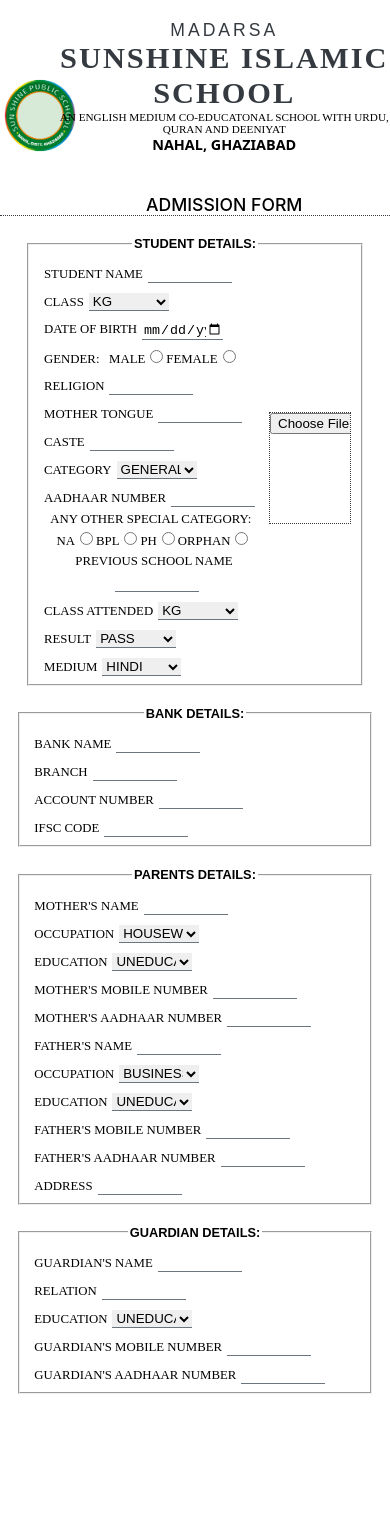
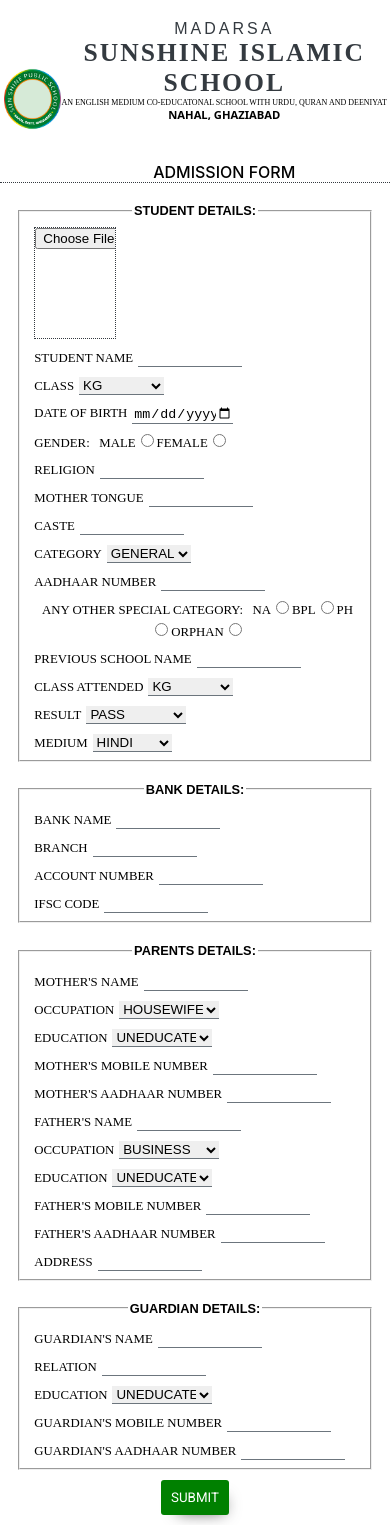
Before and after one commit to iazamkhan/sunshine-school, a React (Create React App) app: page / in a window 390 px wide. Before the commit the page ends 1414 px from the top, so only its background shows below. Built offline with nearby package versions, Linux system fonts and the light colour scheme; a web font is replaced by a local one.

Commit message:
changes in deployment script url

```diff
--- a/src/components/Form/Form.js
+++ b/src/components/Form/Form.js
@@ -5,7 +5,7 @@ import './Form.scss'
 
 function Form() {
 
-    const url = "https://script.google.com/macros/s/AKfycbzy7l31izNFRlG8gj8gyfGg4AEY4HNWMt9DKTliOwk-3KPWKmI9LFPl_IHkPdzgz2T5Kw/exec"
+    const url = "https://script.google.com/macros/s/AKfycbyb75VSgT4BCiwGEZ_ipoJINBGWi8ievFUccBXNV73WxyNXMsaG-cYMC7BJhqks6hPwzg/exec"
     const formRef = useRef(null)
     const [loading, setLoading] = useState(false)
 
@@ -227,7 +227,7 @@ function Form() {
                     <input type="tel" minLength="12" maxLength="12" name="GUARDIAN'S AADHAAR" required />
                 </label>
                 </fieldset>
-                {/* <button type="submit" onClick={handleSubmit}>Submit</button> */}
+                <button className="submit-button" type="submit" onClick={handleSubmit}>SUBMIT</button>
                 {/* <ToastContainer /> */}
             </form>
         </div>
--- a/src/components/Form/Form.scss
+++ b/src/components/Form/Form.scss
@@ -17,7 +17,8 @@
         width: 50%;
 
         @media screen and (max-width: 800px) {
-            min-width: 80%;
+            min-width: 85%;
+            flex-wrap: wrap-reverse;
         }
 
         .file-input {
@@ -32,6 +33,12 @@
             flex-direction: column;
             align-items: flex-start;
             justify-content: space-between;
+
+            .school-name {
+                @media screen and (max-width: 800px) {
+                    display: block;
+                }
+            }
         }
     }
 
@@ -70,19 +77,35 @@
             min-width: 85%;
         }
     }
+
+    .submit-button {
+        color: white;
+        background-color: green;
+        font-family: "Roboto", sans-serif;
+        font-weight: 500;
+        border: none;
+        border-radius: 3px;
+        padding: 10px;
+        -webkit-box-shadow: 6px 8px 16px -11px rgba(0, 0, 0, 0.75);
+        -moz-box-shadow: 6px 8px 16px -11px rgba(0, 0, 0, 0.75);
+        box-shadow: 6px 8px 16px -11px rgba(0, 0, 0, 0.75);
+    }
 }
 
-input, select, label {
+input,
+select,
+label {
     margin-left: 5px;
     margin-top: 5px;
 }
 
-input, select  {
+input,
+select {
     border: none;
     border-bottom: 1px solid #6c757d;
 
     @media screen and (max-width: 800px) {
-        max-width: 80px;
+        max-width: 100px;
     }
 
     &:focus {
--- a/src/components/Header/Header.scss
+++ b/src/components/Header/Header.scss
@@ -22,8 +22,8 @@
             height: 165px;
 
             @media only screen and (max-width: 800px) {
-                width: 80px;
-                height: 115px;
+                width: 65px;
+                height: 96px;
             }
         }
     }
@@ -44,6 +44,10 @@
             font-weight: 400;
             font-style: normal;
 
+            @media only screen and (max-width: 800px) {
+                font-size: 1em;
+            }
+
         }
 
         .second-line {
@@ -52,23 +56,39 @@
             font-weight: 700;
             color: #343a40;
             font-family: "Diplomata SC", serif;
+
+            @media only screen and (max-width: 800px) {
+                font-size: 1.6em;
+            }
         }
 
         .third-line {
             font-size: 0.7em;
             font-family: "Diplomata SC", serif;
+
+            @media only screen and (max-width: 800px) {
+                font-size: 0.5em;
+            }
         }
 
         .fourth-line {
             font-weight: 700;
             font-size: 0.9em;
             font-family: "Lalezar", system-ui;
+
+            @media only screen and (max-width: 800px) {
+                font-size: 0.7em;
+            }
         }
 
         .fifth-line {
             margin-top: 40px;
             font-size: 1.1em;
             font-weight: 500;
+
+            @media only screen and (max-width: 800px) {
+                font-size: 1em;
+            }
         }
 
     }
```
